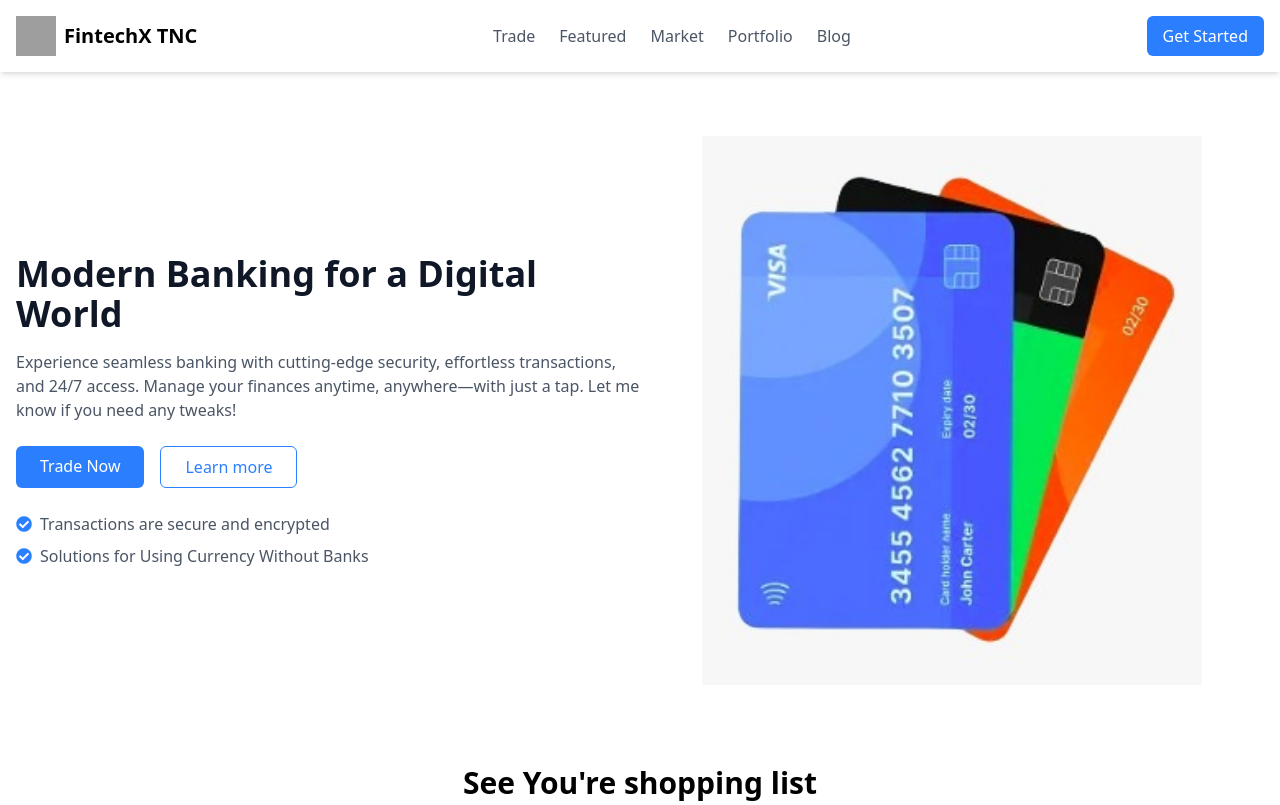
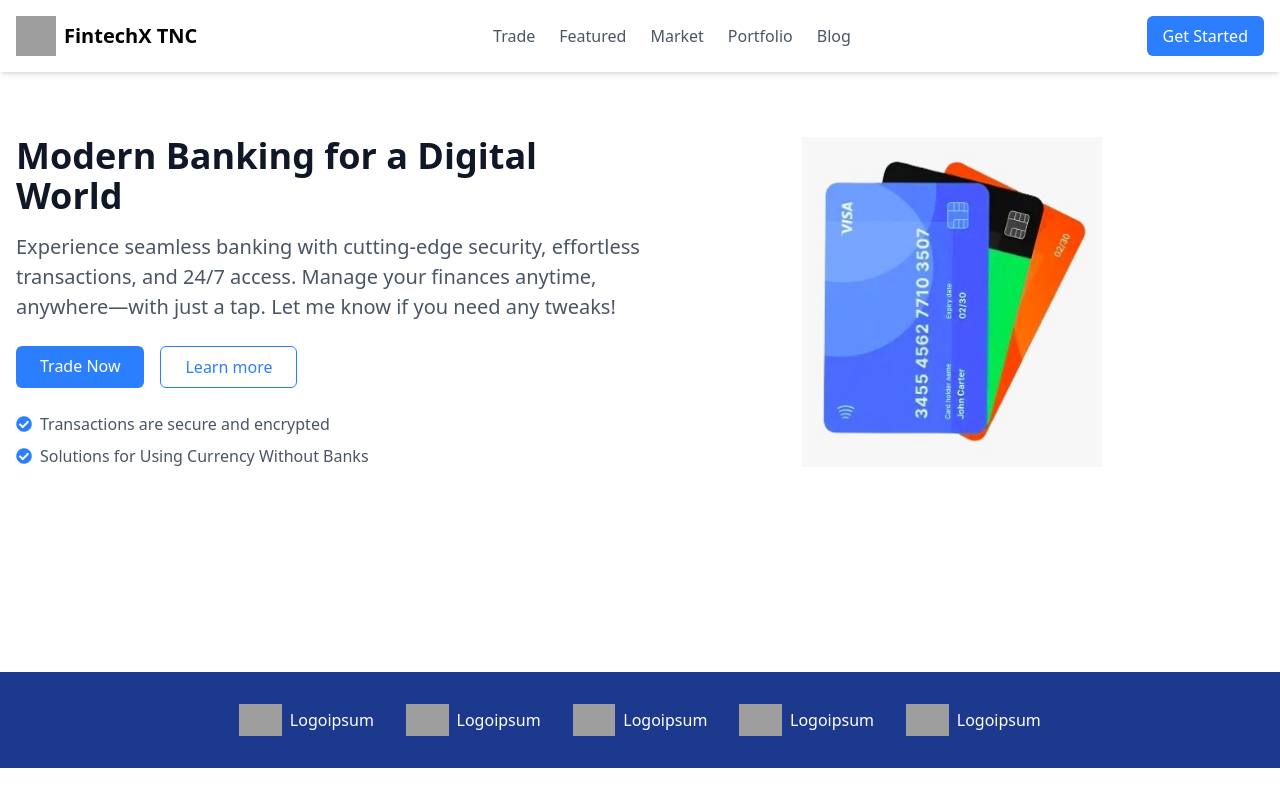
Before and after one commit to Marvy247/Modern_Banking_Website, a website: page index.html in a window 1280 px wide. Shown: the top 805 px of the page. Drawn offline with Linux system fonts and the light colour scheme; grey boxes are pictures that could not be loaded; files whose address does not match are found by name.

Commit message:
Update build script and enhance color palette in CSS

```diff
--- a/dist/index.html
+++ b/index.html
@@ -3,7 +3,7 @@
   <head>
     <meta charset="UTF-8" />
     <meta name="viewport" content="width=device-width, initial-scale=1.0" />
-    <link href="/src/output.css" rel="stylesheet" />
+    <link href="src/output.css" rel="stylesheet" />
     <link
       href="https://cdnjs.cloudflare.com/ajax/libs/font-awesome/5.15.3/css/all.min.css"
       rel="stylesheet"
@@ -40,13 +40,14 @@
         >
       </div>
     </header>
-    <main class="container mx-auto px-4 py-16 bg-blue-200">
-      <div class="flex flex-col md:flex-row items-center">
+    <main class="container mx-auto px-4 py-16" style="height: 600px">
+      <div class="flex flex-col md:flex-row items-center justify-center h-full">
+        <!-- Added justify-center -->
         <div class="md:w-1/2">
           <h1 class="text-4xl font-bold text-gray-900 mb-4">
             Modern Banking for a Digital World
           </h1>
-          <p class="text-gray-600 mb-6">
+          <p class="text-gray-600 mb-6" style="font-size: 1.25rem">
             Experience seamless banking with cutting-edge security, effortless
             transactions, and 24/7 access. Manage your finances anytime,
             anywhere—with just a tap. Let me know if you need any tweaks!
@@ -79,16 +80,61 @@
             alt="Stack of colorful credit cards"
             height="400"
             src="public/cads.jpeg"
-            width="500"
+            width="300"
           />
         </div>
       </div>
     </main>
+    <!-- footer for hero -->
+    <footer class="bg-blue-900 py-8">
+      <div class="container mx-auto flex justify-center space-x-8">
+        <div class="flex items-center space-x-2">
+          <img
+            alt="Logoipsum logo 1"
+            class="h-8"
+            src="https://storage.googleapis.com/a1aa/image/-JWrHuuPxLt6rXSh2Fu436ZfDOw-oO-TwW5pDJmYuMI.jpg"
+          />
+          <span class="text-white">Logoipsum</span>
+        </div>
+        <div class="flex items-center space-x-2">
+          <img
+            alt="Logoipsum logo 2"
+            class="h-8"
+            src="https://storage.googleapis.com/a1aa/image/JiiYGn9i6DazR5BFdDXP9IgbIETUpyFThhXPLKcYhzE.jpg"
+          />
+          <span class="text-white">Logoipsum</span>
+        </div>
+        <div class="flex items-center space-x-2">
+          <img
+            alt="Logoipsum logo 3"
+            class="h-8"
+            src="https://storage.googleapis.com/a1aa/image/XsMD5Vv6oUsZZC1skKbRMMZT_XHIK6v1c0H8FA6HgRA.jpg"
+          />
+          <span class="text-white">Logoipsum</span>
+        </div>
+        <div class="flex items-center space-x-2">
+          <img
+            alt="Logoipsum logo 4"
+            class="h-8"
+            src="https://storage.googleapis.com/a1aa/image/lzNxAOFGuADIYEHpc2MsMRo-ZtmU4gavRRFoUeUCMU0.jpg"
+          />
+          <span class="text-white">Logoipsum</span>
+        </div>
+        <div class="flex items-center space-x-2">
+          <img
+            alt="Logoipsum logo 5"
+            class="h-8"
+            src="https://storage.googleapis.com/a1aa/image/IkdmsfWVej41lT-RGNRiEw0QwGaRh1s0bgqVdzcrVRk.jpg"
+          />
+          <span class="text-white">Logoipsum</span>
+        </div>
+      </div>
+    </footer>
 
     <!-- Youre shopping list -->
-    <div class="w-full max-w-4xl mx-auto p-4">
+    <div class="w-full max-w-4xl mx-auto p-4 mt-10">
       <h1 class="text-3xl font-semibold text-center mb-8">
-        See You're shopping list
+        See Your shopping list
       </h1>
       <div class="bg-white shadow-md rounded-lg overflow-hidden">
         <table class="min-w-full bg-white">
@@ -514,50 +560,5 @@
         </button>
       </div>
     </div>
-
-    <footer class="bg-blue-900 py-8">
-      <div class="container mx-auto flex justify-center space-x-8">
-        <div class="flex items-center space-x-2">
-          <img
-            alt="Logoipsum logo 1"
-            class="h-8"
-            src="https://storage.googleapis.com/a1aa/image/-JWrHuuPxLt6rXSh2Fu436ZfDOw-oO-TwW5pDJmYuMI.jpg"
-          />
-          <span class="text-white">Logoipsum</span>
-        </div>
-        <div class="flex items-center space-x-2">
-          <img
-            alt="Logoipsum logo 2"
-            class="h-8"
-            src="https://storage.googleapis.com/a1aa/image/JiiYGn9i6DazR5BFdDXP9IgbIETUpyFThhXPLKcYhzE.jpg"
-          />
-          <span class="text-white">Logoipsum</span>
-        </div>
-        <div class="flex items-center space-x-2">
-          <img
-            alt="Logoipsum logo 3"
-            class="h-8"
-            src="https://storage.googleapis.com/a1aa/image/XsMD5Vv6oUsZZC1skKbRMMZT_XHIK6v1c0H8FA6HgRA.jpg"
-          />
-          <span class="text-white">Logoipsum</span>
-        </div>
-        <div class="flex items-center space-x-2">
-          <img
-            alt="Logoipsum logo 4"
-            class="h-8"
-            src="https://storage.googleapis.com/a1aa/image/lzNxAOFGuADIYEHpc2MsMRo-ZtmU4gavRRFoUeUCMU0.jpg"
-          />
-          <span class="text-white">Logoipsum</span>
-        </div>
-        <div class="flex items-center space-x-2">
-          <img
-            alt="Logoipsum logo 5"
-            class="h-8"
-            src="https://storage.googleapis.com/a1aa/image/IkdmsfWVej41lT-RGNRiEw0QwGaRh1s0bgqVdzcrVRk.jpg"
-          />
-          <span class="text-white">Logoipsum</span>
-        </div>
-      </div>
-    </footer>
   </body>
 </html>
--- a/package.json
+++ b/package.json
@@ -4,7 +4,7 @@
     "tailwindcss": "^4.0.8"
   },
   "scripts": {
-    "build": "tailwindcss build src/input.css -o dist/output.css",
+    "build": "tailwindcss -i src/input.css -o dist/output.css",
     "start": "your-start-command-here"
   }
 }
```
Also changed, not shown: src/output.css.
